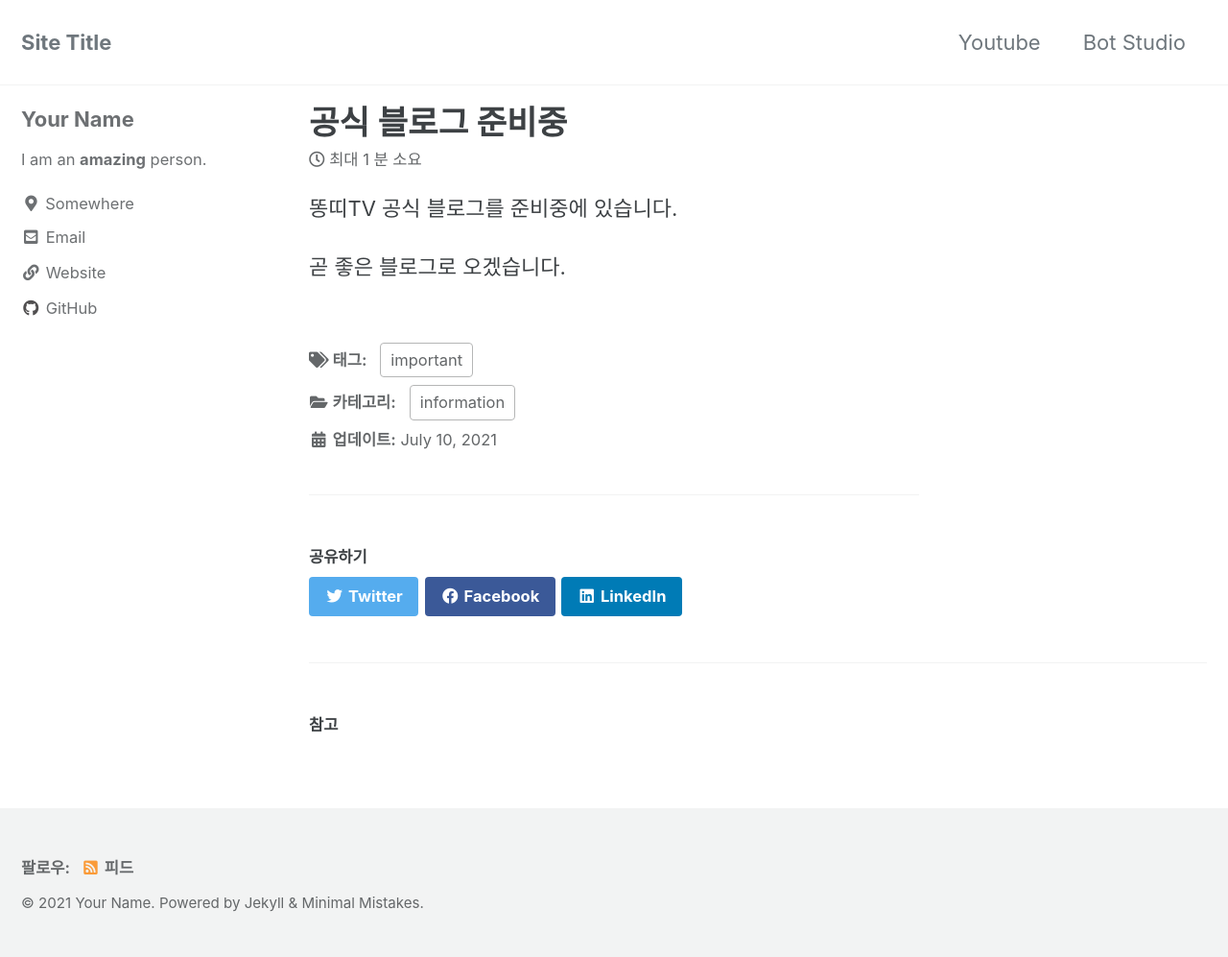
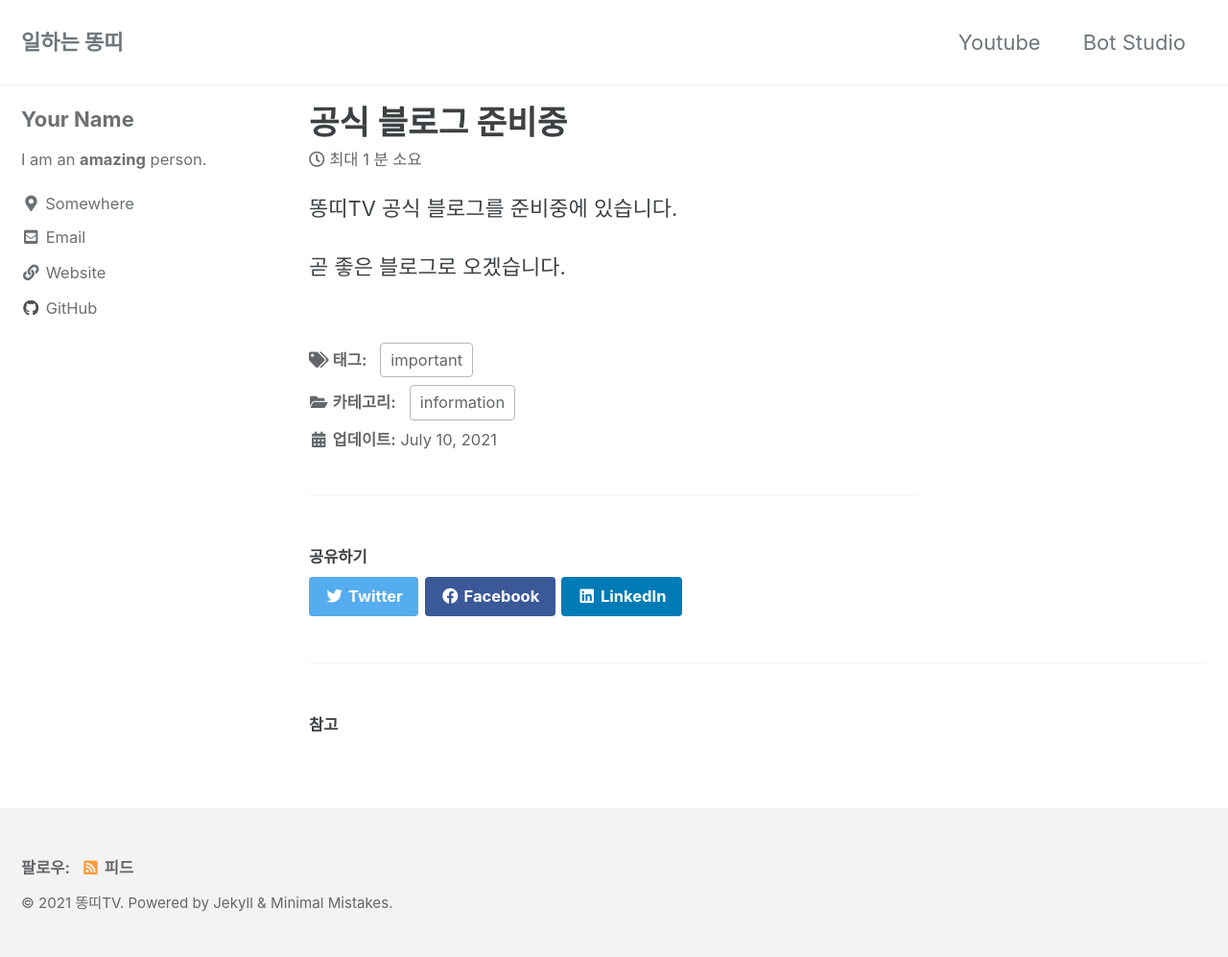
Before and after one commit to Ddongddi/ddongddi.github.io, a Jekyll site: the page built from _posts/2021-07-10-first-posts.md, in a window 1280 px wide. Shown: the whole page at 96% size. Built offline with Jekyll 4.4.1, drawn with Linux system fonts in a browser that asks for light colours; cached includes are drawn as plain includes.

Commit message:
updated many things

```diff
--- a/_config.yml
+++ b/_config.yml
@@ -16,11 +16,11 @@ minimal_mistakes_skin    : "default" # "air", "aqua", "contrast", "dark", "dirt"
 
 # Site Settings
 locale                   : "ko-KR"
-title                    : "Site Title"
+title                    : "일하는 똥띠"
 title_separator          : "-"
 subtitle                 : # site tagline that appears below site title in masthead
-name                     : "Your Name"
-description              : "An amazing website."
+name                     : "똥띠TV"
+description              : "똥띠TV 공식 블로그"
 url                      : # the base hostname & protocol for your site e.g. "https://mmistakes.github.io"
 baseurl                  : # the subpath of your site, e.g. "/blog"
 repository               : # GitHub username/repo-name e.g. "mmistakes/minimal-mistakes"
```
Also changed, not shown: _pages/category-archive.md (added, +6 -0 lines), _pages/tag-archive.md (added, +6 -0 lines).
